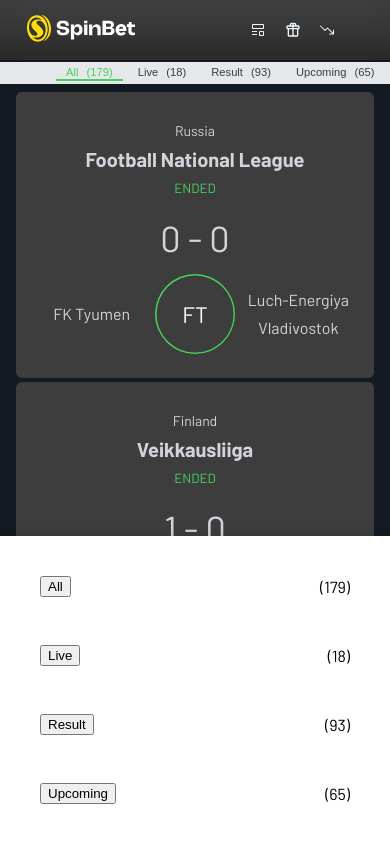
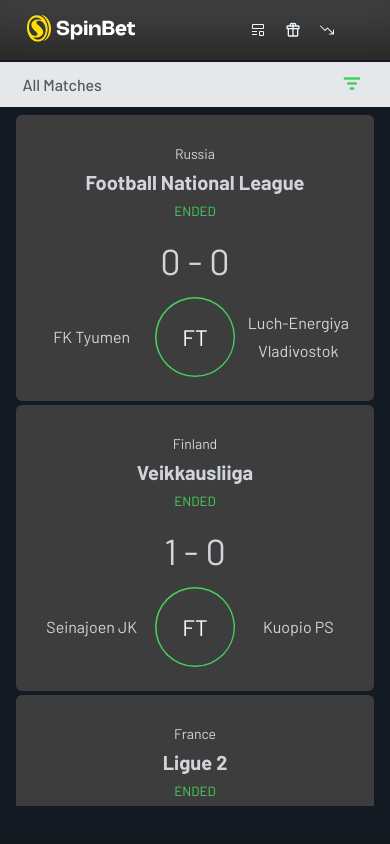
Before and after one commit to Denno31/spin-bet-exam, a Next.js app: page / in a window 390 px wide. Built offline with nearby package versions, Linux system fonts and the light colour scheme; some icons are missing.

Commit message:
created mobile filter menu

```diff
--- /dev/null
+++ b/src/components/FilterButtonMobile/FilterButtonMobile.tsx
@@ -0,0 +1,30 @@
+import React from "react";
+import { IconTemplate } from "../SHARED/IconTemplate/IconTemplate";
+import styled from "styled-components";
+
+interface Props {
+  handleClick: () => void;
+}
+
+const FilterIconWrapper = styled.button`
+  display: none;
+  border: none;
+  background-color: transparent;
+  @media (max-width: ${({ theme: { screen } }) => screen.md}) {
+    display: inline-block;
+    text-align: center;
+  }
+`;
+const FilterButtonMobile = ({ handleClick }: Props) => {
+  return (
+    <FilterIconWrapper onClick={handleClick}>
+      <IconTemplate
+        svgName="fluent:filter-12-filled"
+        svgWidth={20}
+        svgColor="#44D25C"
+      />
+    </FilterIconWrapper>
+  );
+};
+
+export default FilterButtonMobile;
--- a/src/components/FilterMenu/FilterMenu.tsx
+++ b/src/components/FilterMenu/FilterMenu.tsx
@@ -1,11 +1,13 @@
 import { MatchesContext } from "@/context/MatchesContextProvider";
-import { useRouter } from "next/router";
 import React, { useContext } from "react";
 import styled from "styled-components";
 
 const FilterButtonsContainer = styled.nav`
   display: flex;
   padding-right: 0.9rem;
+  @media (max-width: ${({ theme: { screen } }) => screen.md}) {
+    display: none;
+  }
 `;
 
 const FilterButton = styled.button<{ $active?: boolean }>`
--- a/src/components/FilterMenuMobile/FilterMenuMobile.tsx
+++ b/src/components/FilterMenuMobile/FilterMenuMobile.tsx
@@ -1,7 +1,11 @@
 import { MatchesContext } from "@/context/MatchesContextProvider";
-import React, { useContext } from "react";
+import React, { Dispatch, SetStateAction, useContext } from "react";
 
 import styled, { keyframes } from "styled-components";
+
+interface Props {
+  isOpen: boolean;
+}
 
 const slideIn = keyframes`
   from {
@@ -26,20 +30,69 @@
 const FilterMenuInnerWrapper = styled.div`
   padding: 1.5rem;
   display: flex;
-  justify-content: space-between;
-  align-items: center;
+  flex-direction: column;
 `;
 
-const FilterMenuMobile = () => {
-  const { filters } = useContext(MatchesContext);
+const FilterMenuMobileBtn = styled.button<{ $active?: boolean }>`
+  cursor: pointer;
+  background-color: transparent;
+  color: ${({ theme: { color }, $active }) =>
+    $active ? color.spinGreen : color.spinDarkGray};
+  border: none;
+  display: flex;
+  justify-content: space-between;
+  padding: 1.5rem;
+  font-size: 0.9rem;
+  &:hover {
+    color: ${({ theme: { color } }) => color.spinGreen};
+  }
+`;
+
+const FilterNameWrapper = styled.span`
+  font-weight: 500;
+`;
+
+const CloseButtonWrapper = styled.div`
+  text-align: right;
+  padding-right: 2.5rem;
+  & > button {
+    border: none;
+    background-color: transparent;
+    font-size: large;
+  }
+`;
+
+const CloseButton = styled.button`
+  cursor: pointer;
+`;
+
+const FilterMenuMobile = ({ isOpen }: Props) => {
+  const {
+    filters,
+    handleSetActiveFilter,
+    activeFilter,
+    handleSetIsMobileMenuOpen,
+  } = useContext(MatchesContext);
   return (
-    <FilterMenuWrapper $isOpen={true}>
-      {filters.map(({ filter, count }) => (
-        <FilterMenuInnerWrapper key={filter}>
-          <button>{filter}</button>
-          <span>({count})</span>
-        </FilterMenuInnerWrapper>
-      ))}
+    <FilterMenuWrapper $isOpen={isOpen}>
+      <CloseButtonWrapper>
+        <CloseButton onClick={handleSetIsMobileMenuOpen}>X</CloseButton>
+      </CloseButtonWrapper>
+      <FilterMenuInnerWrapper>
+        {filters.map(({ filter, count }) => {
+          const isActive = filter === activeFilter.filter;
+          return (
+            <FilterMenuMobileBtn
+              key={filter}
+              $active={isActive}
+              onClick={() => handleSetActiveFilter({ filter, count })}
+            >
+              <FilterNameWrapper>{filter}</FilterNameWrapper>
+              <span>({count})</span>
+            </FilterMenuMobileBtn>
+          );
+        })}
+      </FilterMenuInnerWrapper>
     </FilterMenuWrapper>
   );
 };
--- a/src/components/HomePage/HomePage.tsx
+++ b/src/components/HomePage/HomePage.tsx
@@ -1,47 +1,68 @@
-import React, { useMemo } from "react";
+import React, { useContext } from "react";
 import { LayoutContainer } from "../SHARED/LayoutContainer/LayoutContainer";
 import { styled } from "styled-components";
-import { ScoreBoardCard } from "../ScoreBoardCard/ScoreBoardCard";
-import { getMatchesFilters } from "@/utils/getMatchesFilters";
 import { FilterMenu } from "../FilterMenu/FilterMenu";
 import { ScoreBoardCards } from "../ScoreBoardCards/ScoreBoardCards";
+import { MatchesContext } from "@/context/MatchesContextProvider";
+import dynamic from "next/dynamic";
+
+const FilterButtonMobile = dynamic(
+  () => import("@/components/FilterButtonMobile/FilterButtonMobile")
+);
 
 const Header = styled.h1`
   font-size: medium;
   color: ${({ theme: { color } }) => color.spinLightGray};
   font-weight: 500;
   margin: 10px 0px;
-  @media (max-width: ${({ theme: { screen } }) => screen.xl}) {
+`;
+
+const HeaderMobile = styled(Header)`
+  @media (min-width: ${({ theme: { screen } }) => screen.md}) {
+    display: none;
+  }
+`;
+
+const HeaderDesktop = styled(Header)`
+  @media (max-width: ${({ theme: { screen } }) => screen.md}) {
     display: none;
   }
 `;
 
 const TopSection = styled.div`
+  width: 100%;
   background-color: #e5e7eb;
   justify-content: center;
-  & > div {
-    display: flex;
-    justify-content: space-between;
-    min-width: 1280px;
+`;
+
+const TopSectionContentWrapper = styled.div`
+  display: flex;
+  align-items: center;
+  justify-content: space-between;
+  box-sizing: border-box;
+  max-width: 1240px;
+  padding: 0.2rem 1.4rem 0.2rem 1.4rem;
+  margin: 0 auto;
+  @media (max-width: ${({ theme: { screen } }) => screen.md}) {
+    width: 100%;
   }
 `;
 
-const TopSectionContentWrapper = styled.div`
-  width: 1280px;
-  margin: 0 auto;
-  padding: 0.2rem 3.5rem 0.2rem 3.5rem;
-`;
-
 export const HomePage = () => {
+  const {
+    activeFilter: { filter },
+    handleSetIsMobileMenuOpen,
+  } = useContext(MatchesContext);
   return (
     <LayoutContainer>
       <TopSection>
         <TopSectionContentWrapper>
-          <Header>Football live scores and schedule</Header>
+          <HeaderDesktop>Football live scores and schedule</HeaderDesktop>
+          <HeaderMobile>{filter} Matches</HeaderMobile>
           <FilterMenu />
+          <FilterButtonMobile handleClick={handleSetIsMobileMenuOpen} />
         </TopSectionContentWrapper>
       </TopSection>
-
       <ScoreBoardCards />
     </LayoutContainer>
   );
--- a/src/components/Navbar/Navbar.tsx
+++ b/src/components/Navbar/Navbar.tsx
@@ -21,7 +21,7 @@
 export const NavContent = styled.div`
   display: flex;
   width: 100%;
-  max-width: 1280px;
+  max-width: 1240px;
   align-items: center;
   justify-content: space-between;
   margin: 0 auto;
--- a/src/context/MatchesContextProvider.tsx
+++ b/src/context/MatchesContextProvider.tsx
@@ -18,6 +18,8 @@
   handleSetActiveFilter: () => {},
   filters: matchFilters,
   activeFilter: matchFilters[0],
+  isMobileMenuOpen: false,
+  handleSetIsMobileMenuOpen: () => {},
 };
 
 export const MatchesContext = createContext<{
@@ -28,6 +30,8 @@
   filters: FilterObject[];
   activeFilter: FilterObject;
   handleSetActiveFilter: (filter: FilterObject) => void;
+  isMobileMenuOpen: boolean;
+  handleSetIsMobileMenuOpen: () => void;
 }>(initialState);
 
 export const MatchesContextProvider = ({ children }: Props) => {
@@ -35,6 +39,9 @@
   const [activeMatch, setActiveMatch] = useState<Match>(matchesData[0]);
   const [activeFilter, setActiveFilter] = useState(initialState.activeFilter);
   const [filters, setFilters] = useState(initialState.filters);
+  const [isMobileMenuOpen, setIsMobileMenuOpen] = useState(
+    initialState.isMobileMenuOpen
+  );
 
   const handleSetMatchesData = (data: Match[]) => {
     setMatchesData(data);
@@ -47,6 +54,11 @@
     setActiveFilter(filter);
   };
 
+  const handleSetIsMobileMenuOpen = () => {
+    console.log("clicked");
+    setIsMobileMenuOpen((prevState) => !prevState);
+  };
+
   const contextValue = useMemo(
     () => ({
       matches,
@@ -56,8 +68,10 @@
       filters,
       activeFilter,
       handleSetActiveFilter,
+      handleSetIsMobileMenuOpen,
+      isMobileMenuOpen,
     }),
-    [matches, activeMatch, activeFilter, filters]
+    [matches, activeMatch, filters, activeFilter, isMobileMenuOpen]
   );
 
   return (
--- a/src/pages/index.tsx
+++ b/src/pages/index.tsx
@@ -1,23 +1,19 @@
-import Head from "next/head";
-import Image from "next/image";
-import { Inter } from "next/font/google";
-import styles from "@/styles/Home.module.css";
-import { Button } from "../components/Button";
 import { Layout } from "../components/Layout/Layout";
 import { HomePage } from "../components/HomePage/HomePage";
 import dynamic from "next/dynamic";
+import { useContext } from "react";
+import { MatchesContext } from "@/context/MatchesContextProvider";
 
 const FilterMenuMobile = dynamic(
   () => import("@/components/FilterMenuMobile/FilterMenuMobile")
 );
 
-FilterMenuMobile;
-
 export default function Home() {
+  const { isMobileMenuOpen } = useContext(MatchesContext);
   return (
     <Layout title="Home">
       <HomePage />
-      <FilterMenuMobile />
+      <FilterMenuMobile isOpen={isMobileMenuOpen} />
     </Layout>
   );
 }
```
Also changed, not shown: src/components/Button.tsx (deleted, +0 -11 lines), public/filter-icon.svg (added).
